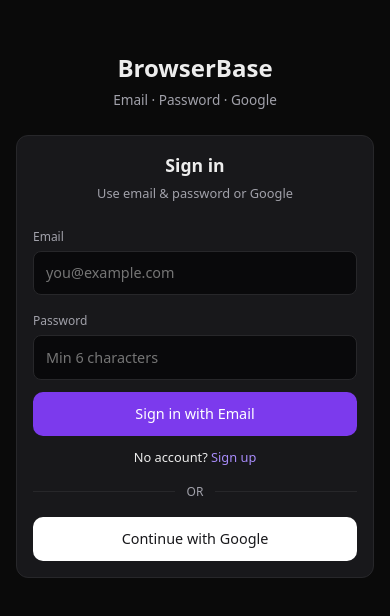
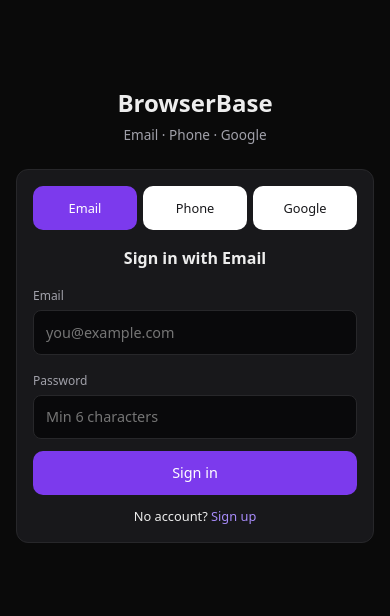
Before and after one commit to kumarsumit68439-code/browserbase-clone, a Next.js app: page /login in a window 390 px wide. Shown: the part 108-724 px from the top of the page. Built offline with nearby package versions, Linux system fonts and the light colour scheme.

Commit message:
Login page: add phone number + OTP sign in

```diff
--- a/src/app/login/page.tsx
+++ b/src/app/login/page.tsx
@@ -4,17 +4,32 @@
 import { useState, Suspense } from "react";
 import { useSearchParams, useRouter } from "next/navigation";
 
+type AuthTab = "email" | "phone" | "google";
+
 function LoginForm() {
   const [loading, setLoading] = useState(false);
+  const [tab, setTab] = useState<AuthTab>("email");
   const [mode, setMode] = useState<"signin" | "signup">("signin");
   const [email, setEmail] = useState("");
   const [password, setPassword] = useState("");
+  const [phone, setPhone] = useState("");
+  const [otp, setOtp] = useState("");
+  const [otpSent, setOtpSent] = useState(false);
   const [formError, setFormError] = useState("");
   const [info, setInfo] = useState("");
   const searchParams = useSearchParams();
   const router = useRouter();
   const error = searchParams.get("error");
   const next = searchParams.get("next") || "/dashboard";
+
+  const normalizePhone = (raw: string) => {
+    const digits = raw.replace(/[^\d+]/g, "");
+    if (digits.startsWith("+")) return digits;
+    // Default India country code if 10-digit local number
+    if (/^\d{10}$/.test(digits)) return `+91${digits}`;
+    if (/^91\d{10}$/.test(digits)) return `+${digits}`;
+    return digits.startsWith("+") ? digits : `+${digits}`;
+  };
 
   const handleGoogleLogin = async () => {
     setLoading(true);
@@ -58,8 +73,6 @@
           },
         });
         if (error) throw error;
-
-        // If session exists (email confirm disabled), go to app
         if (data.session) {
           router.push(next);
           router.refresh();
@@ -76,11 +89,67 @@
         password,
       });
       if (error) throw error;
-
       router.push(next);
       router.refresh();
     } catch (err: any) {
       setFormError(err?.message || "Authentication failed");
+      setLoading(false);
+    }
+  };
+
+  const sendPhoneOtp = async (e?: React.FormEvent) => {
+    e?.preventDefault();
+    setFormError("");
+    setInfo("");
+    const phoneE164 = normalizePhone(phone);
+    if (!/^\+\d{10,15}$/.test(phoneE164)) {
+      setFormError("Enter a valid phone with country code (e.g. +919876543210)");
+      return;
+    }
+
+    setLoading(true);
+    const supabase = createClient();
+    try {
+      const { error } = await supabase.auth.signInWithOtp({
+        phone: phoneE164,
+      });
+      if (error) throw error;
+      setPhone(phoneE164);
+      setOtpSent(true);
+      setInfo(`OTP sent to ${phoneE164}`);
+    } catch (err: any) {
+      setFormError(
+        err?.message ||
+          "Phone OTP failed. Enable Phone provider + SMS (Twilio) in Supabase Auth settings."
+      );
+    } finally {
+      setLoading(false);
+    }
+  };
+
+  const verifyPhoneOtp = async (e: React.FormEvent) => {
+    e.preventDefault();
+    setFormError("");
+    setInfo("");
+    const phoneE164 = normalizePhone(phone);
+    if (!otp.trim() || otp.trim().length < 4) {
+      setFormError("Enter the OTP code");
+      return;
+    }
+
+    setLoading(true);
+    const supabase = createClient();
+    try {
+      const { error } = await supabase.auth.verifyOtp({
+        phone: phoneE164,
+        token: otp.trim(),
+        type: "sms",
+      });
+      if (error) throw error;
+      router.push(next);
+      router.refresh();
+    } catch (err: any) {
+      setFormError(err?.message || "Invalid OTP");
       setLoading(false);
     }
   };
@@ -99,16 +168,35 @@
         <div style={{ textAlign: "center", marginBottom: "1.5rem" }}>
           <h1 style={{ fontSize: "1.5rem", fontWeight: 700 }}>BrowserBase</h1>
           <p className="muted" style={{ fontSize: "0.85rem", marginTop: 4 }}>
-            Email · Password · Google
+            Email · Phone · Google
           </p>
         </div>
         <div className="card">
-          <h2 style={{ textAlign: "center", fontSize: "1.1rem", marginBottom: "0.35rem" }}>
-            {mode === "signin" ? "Sign in" : "Create account"}
-          </h2>
-          <p className="muted" style={{ textAlign: "center", fontSize: "0.8rem", marginBottom: "1.25rem" }}>
-            {mode === "signin" ? "Use email & password or Google" : "Register with email & password"}
-          </p>
+          <div style={{ display: "flex", gap: 6, marginBottom: 16 }}>
+            {(
+              [
+                { id: "email" as const, label: "Email" },
+                { id: "phone" as const, label: "Phone" },
+                { id: "google" as const, label: "Google" },
+              ] as const
+            ).map((t) => (
+              <button
+                key={t.id}
+                type="button"
+                className={tab === t.id ? "btn btn-primary" : "btn btn-white"}
+                style={{ flex: 1, fontSize: "0.8rem", padding: "0.5rem" }}
+                onClick={() => {
+                  setTab(t.id);
+                  setFormError("");
+                  setInfo("");
+                  setOtpSent(false);
+                  setOtp("");
+                }}
+              >
+                {t.label}
+              </button>
+            ))}
+          </div>
 
           {(error || formError) && (
             <p style={{ color: "#f87171", textAlign: "center", fontSize: "0.85rem", marginBottom: "1rem" }}>
@@ -121,6 +209,11 @@
             </p>
           )}
 
+          {tab === "email" && (
+            <>
+              <h2 style={{ textAlign: "center", fontSize: "1rem", marginBottom: "0.75rem" }}>
+                {mode === "signin" ? "Sign in with Email" : "Sign up with Email"}
+              </h2>
               <form onSubmit={handleEmailAuth}>
                 <label className="muted" style={{ fontSize: "0.75rem" }}>
                   Email
@@ -148,15 +241,10 @@
                   minLength={6}
                 />
                 <button className="btn btn-primary" style={{ width: "100%", marginBottom: 12 }} disabled={loading}>
-              {loading
-                ? "Please wait…"
-                : mode === "signin"
-                  ? "Sign in with Email"
-                  : "Sign up with Email"}
+                  {loading ? "Please wait…" : mode === "signin" ? "Sign in" : "Create account"}
                 </button>
               </form>
-
-          <p style={{ textAlign: "center", fontSize: "0.8rem", marginBottom: 16 }}>
+              <p style={{ textAlign: "center", fontSize: "0.8rem" }}>
                 {mode === "signin" ? (
                   <>
                     No account?{" "}
@@ -165,7 +253,6 @@
                       onClick={() => {
                         setMode("signup");
                         setFormError("");
-                    setInfo("");
                       }}
                       style={{ color: "#a78bfa", background: "none", border: "none", cursor: "pointer" }}
                     >
@@ -174,13 +261,12 @@
                   </>
                 ) : (
                   <>
-                Already have an account?{" "}
+                    Have an account?{" "}
                     <button
                       type="button"
                       onClick={() => {
                         setMode("signin");
                         setFormError("");
-                    setInfo("");
                       }}
                       style={{ color: "#a78bfa", background: "none", border: "none", cursor: "pointer" }}
                     >
@@ -189,25 +275,100 @@
                   </>
                 )}
               </p>
+            </>
+          )}
 
-          <div
+          {tab === "phone" && (
+            <>
+              <h2 style={{ textAlign: "center", fontSize: "1rem", marginBottom: "0.75rem" }}>
+                Sign in with Phone
+              </h2>
+              {!otpSent ? (
+                <form onSubmit={sendPhoneOtp}>
+                  <label className="muted" style={{ fontSize: "0.75rem" }}>
+                    Phone number
+                  </label>
+                  <input
+                    type="tel"
+                    autoComplete="tel"
+                    value={phone}
+                    onChange={(e) => setPhone(e.target.value)}
+                    placeholder="+91 9876543210"
+                    style={field}
+                    required
+                  />
+                  <p className="muted" style={{ fontSize: "0.7rem", marginBottom: 12 }}>
+                    Country code required. 10-digit India numbers auto-use +91.
+                  </p>
+                  <button className="btn btn-primary" style={{ width: "100%" }} disabled={loading}>
+                    {loading ? "Sending…" : "Send OTP"}
+                  </button>
+                </form>
+              ) : (
+                <form onSubmit={verifyPhoneOtp}>
+                  <p className="muted" style={{ fontSize: "0.8rem", marginBottom: 8 }}>
+                    Code sent to <strong style={{ color: "#fff" }}>{phone}</strong>
+                  </p>
+                  <label className="muted" style={{ fontSize: "0.75rem" }}>
+                    OTP code
+                  </label>
+                  <input
+                    type="text"
+                    inputMode="numeric"
+                    autoComplete="one-time-code"
+                    value={otp}
+                    onChange={(e) => setOtp(e.target.value)}
+                    placeholder="6-digit code"
+                    style={field}
+                    required
+                  />
+                  <button className="btn btn-primary" style={{ width: "100%", marginBottom: 10 }} disabled={loading}>
+                    {loading ? "Verifying…" : "Verify & Sign in"}
+                  </button>
+                  <button
+                    type="button"
+                    className="btn btn-white"
+                    style={{ width: "100%" }}
+                    disabled={loading}
+                    onClick={() => sendPhoneOtp()}
+                  >
+                    Resend OTP
+                  </button>
+                  <button
+                    type="button"
                     style={{
-              display: "flex",
-              alignItems: "center",
-              gap: 12,
-              marginBottom: 16,
+                      display: "block",
+                      width: "100%",
+                      marginTop: 10,
+                      background: "none",
+                      border: "none",
+                      color: "#a1a1aa",
+                      fontSize: "0.8rem",
+                      cursor: "pointer",
+                    }}
+                    onClick={() => {
+                      setOtpSent(false);
+                      setOtp("");
+                      setInfo("");
                     }}
                   >
-            <div style={{ flex: 1, height: 1, background: "#27272a" }} />
-            <span className="muted" style={{ fontSize: "0.75rem" }}>
-              OR
-            </span>
-            <div style={{ flex: 1, height: 1, background: "#27272a" }} />
-          </div>
+                    Change number
+                  </button>
+                </form>
+              )}
+            </>
+          )}
 
+          {tab === "google" && (
+            <>
+              <h2 style={{ textAlign: "center", fontSize: "1rem", marginBottom: "1rem" }}>
+                Continue with Google
+              </h2>
               <button className="btn btn-white" style={{ width: "100%" }} onClick={handleGoogleLogin} disabled={loading}>
-            {loading ? "Redirecting..." : "Continue with Google"}
+                {loading ? "Redirecting..." : "Sign in with Google"}
               </button>
+            </>
+          )}
         </div>
       </div>
     </div>
```
Lines whose indentation alone changed are shown as unchanged.
